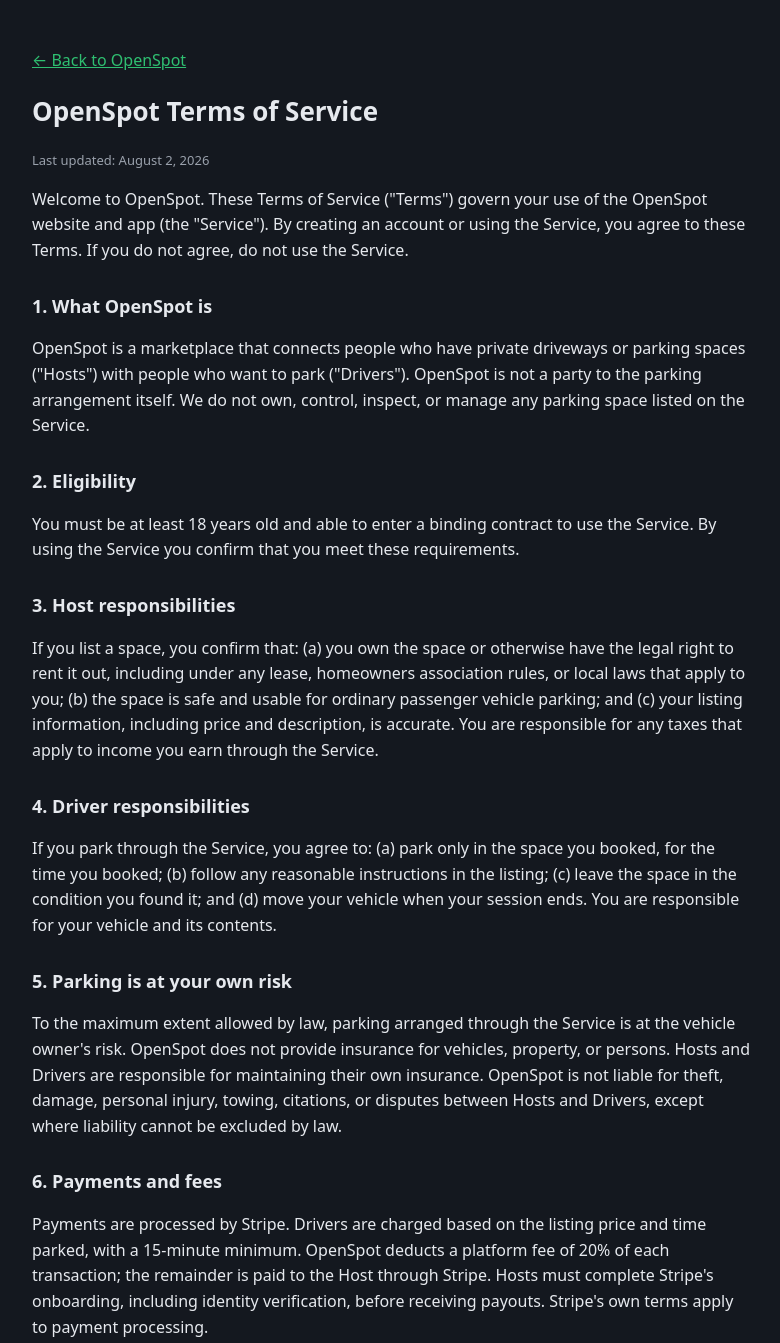
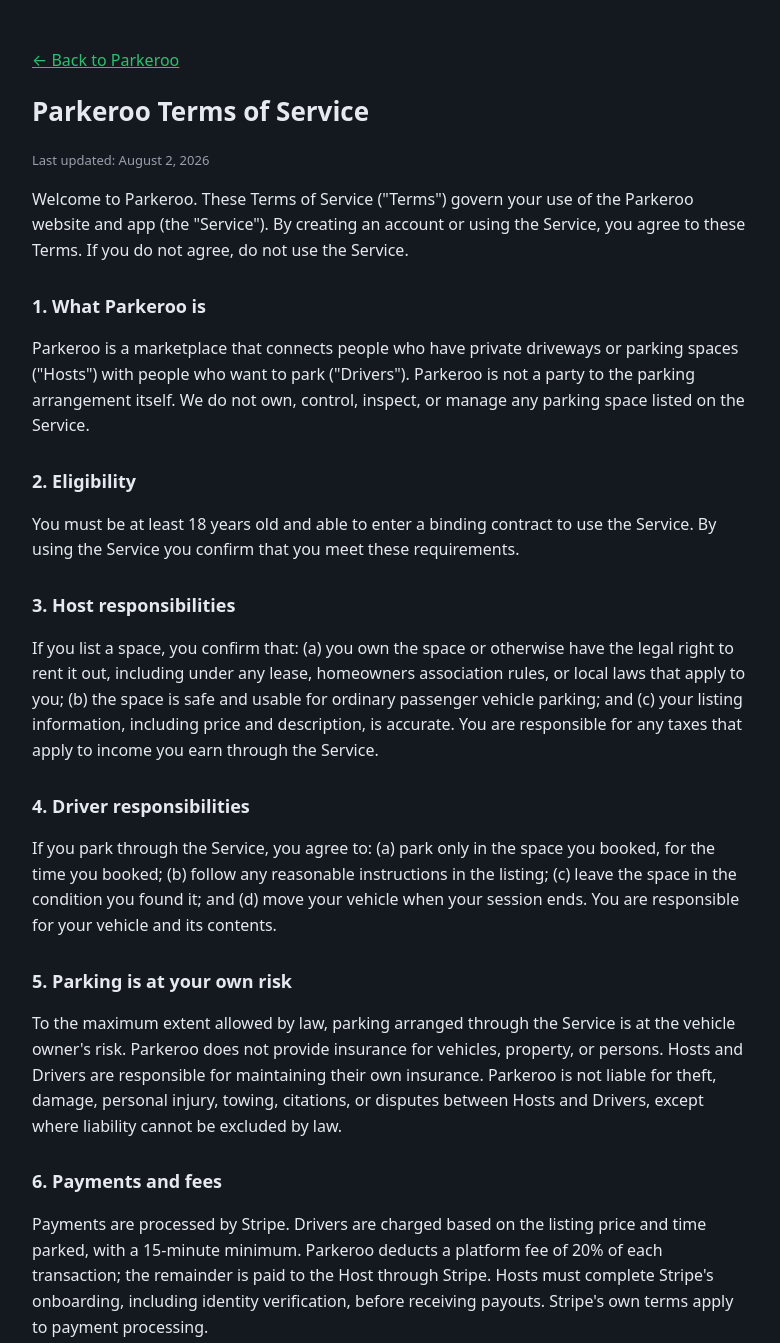
Before and after one commit to adamj1032/openspot, a website: page public/terms.html in a window 1280 px wide. Shown: the top 1343 px of the page, without its empty margins (248-1028 px from the left). Drawn offline with Linux system fonts and the light colour scheme.

Commit message:
Update terms.html

```diff
--- a/public/terms.html
+++ b/public/terms.html
@@ -3,7 +3,7 @@
 <head>
 <meta charset="UTF-8" />
 <meta name="viewport" content="width=device-width, initial-scale=1.0" />
-<title>OpenSpot — Terms of Service</title>
+<title>Parkeroo — Terms of Service</title>
 <style>
   body { font-family: system-ui, -apple-system, sans-serif; background:#14181F; color:#E6E9EE; margin:0; }
   main { max-width:720px; margin:0 auto; padding:32px 20px 60px; line-height:1.6; }
@@ -14,14 +14,14 @@
 </head>
 <body>
 <main>
-  <p><a href="/">&larr; Back to OpenSpot</a></p>
-  <h1>OpenSpot Terms of Service</h1>
+  <p><a href="/">&larr; Back to Parkeroo</a></p>
+  <h1>Parkeroo Terms of Service</h1>
   <p class="muted">Last updated: August 2, 2026</p>
 
-  <p>Welcome to OpenSpot. These Terms of Service ("Terms") govern your use of the OpenSpot website and app (the "Service"). By creating an account or using the Service, you agree to these Terms. If you do not agree, do not use the Service.</p>
+  <p>Welcome to Parkeroo. These Terms of Service ("Terms") govern your use of the Parkeroo website and app (the "Service"). By creating an account or using the Service, you agree to these Terms. If you do not agree, do not use the Service.</p>
 
-  <h2>1. What OpenSpot is</h2>
-  <p>OpenSpot is a marketplace that connects people who have private driveways or parking spaces ("Hosts") with people who want to park ("Drivers"). OpenSpot is not a party to the parking arrangement itself. We do not own, control, inspect, or manage any parking space listed on the Service.</p>
+  <h2>1. What Parkeroo is</h2>
+  <p>Parkeroo is a marketplace that connects people who have private driveways or parking spaces ("Hosts") with people who want to park ("Drivers"). Parkeroo is not a party to the parking arrangement itself. We do not own, control, inspect, or manage any parking space listed on the Service.</p>
 
   <h2>2. Eligibility</h2>
   <p>You must be at least 18 years old and able to enter a binding contract to use the Service. By using the Service you confirm that you meet these requirements.</p>
@@ -33,10 +33,10 @@
   <p>If you park through the Service, you agree to: (a) park only in the space you booked, for the time you booked; (b) follow any reasonable instructions in the listing; (c) leave the space in the condition you found it; and (d) move your vehicle when your session ends. You are responsible for your vehicle and its contents.</p>
 
   <h2>5. Parking is at your own risk</h2>
-  <p>To the maximum extent allowed by law, parking arranged through the Service is at the vehicle owner's risk. OpenSpot does not provide insurance for vehicles, property, or persons. Hosts and Drivers are responsible for maintaining their own insurance. OpenSpot is not liable for theft, damage, personal injury, towing, citations, or disputes between Hosts and Drivers, except where liability cannot be excluded by law.</p>
+  <p>To the maximum extent allowed by law, parking arranged through the Service is at the vehicle owner's risk. Parkeroo does not provide insurance for vehicles, property, or persons. Hosts and Drivers are responsible for maintaining their own insurance. Parkeroo is not liable for theft, damage, personal injury, towing, citations, or disputes between Hosts and Drivers, except where liability cannot be excluded by law.</p>
 
   <h2>6. Payments and fees</h2>
-  <p>Payments are processed by Stripe. Drivers are charged based on the listing price and time parked, with a 15-minute minimum. OpenSpot deducts a platform fee of 20% of each transaction; the remainder is paid to the Host through Stripe. Hosts must complete Stripe's onboarding, including identity verification, before receiving payouts. Stripe's own terms apply to payment processing.</p>
+  <p>Payments are processed by Stripe. Drivers are charged based on the listing price and time parked, with a 15-minute minimum. Parkeroo deducts a platform fee of 20% of each transaction; the remainder is paid to the Host through Stripe. Hosts must complete Stripe's onboarding, including identity verification, before receiving payouts. Stripe's own terms apply to payment processing.</p>
 
   <h2>7. Cancellations and refunds</h2>
   <p>Charges are based on actual parking time recorded by the Service. If you believe you were charged in error, contact us within 7 days and we will review the session in good faith. Refunds are issued at our reasonable discretion, and where required by law.</p>
@@ -54,7 +54,7 @@
   <p>The Service is provided "as is" and "as available" without warranties of any kind, express or implied, including fitness for a particular purpose and availability. We do not guarantee that any space will be available, accurately described, or suitable for your vehicle.</p>
 
   <h2>12. Limitation of liability</h2>
-  <p>To the maximum extent allowed by law, OpenSpot's total liability arising out of or relating to the Service is limited to the greater of (a) the fees you paid to OpenSpot in the 3 months before the claim, or (b) 100 US dollars. OpenSpot is not liable for indirect, incidental, special, or consequential damages.</p>
+  <p>To the maximum extent allowed by law, Parkeroo's total liability arising out of or relating to the Service is limited to the greater of (a) the fees you paid to Parkeroo in the 3 months before the claim, or (b) 100 US dollars. Parkeroo is not liable for indirect, incidental, special, or consequential damages.</p>
 
   <h2>13. Changes to these Terms</h2>
   <p>We may update these Terms from time to time. If we make material changes, we will post the updated Terms with a new date. Continued use of the Service after changes take effect means you accept the updated Terms.</p>
@@ -63,7 +63,7 @@
   <p>These Terms are governed by the laws of the State of New Jersey, USA, without regard to conflict of law rules, and disputes will be resolved in the courts located there, unless the law where you live gives you mandatory rights to something different.</p>
 
   <h2>15. Contact</h2>
-  <p>Questions about these Terms: contact the OpenSpot team through the email address shown on your receipt or on our main page.</p>
+  <p>Questions about these Terms: contact the Parkeroo team through the email address shown on your receipt or on our main page.</p>
 
   <p class="muted">This document is a general template and has not been reviewed by a lawyer. Before large-scale public use, have it reviewed by a qualified attorney.</p>
 </main>
```
